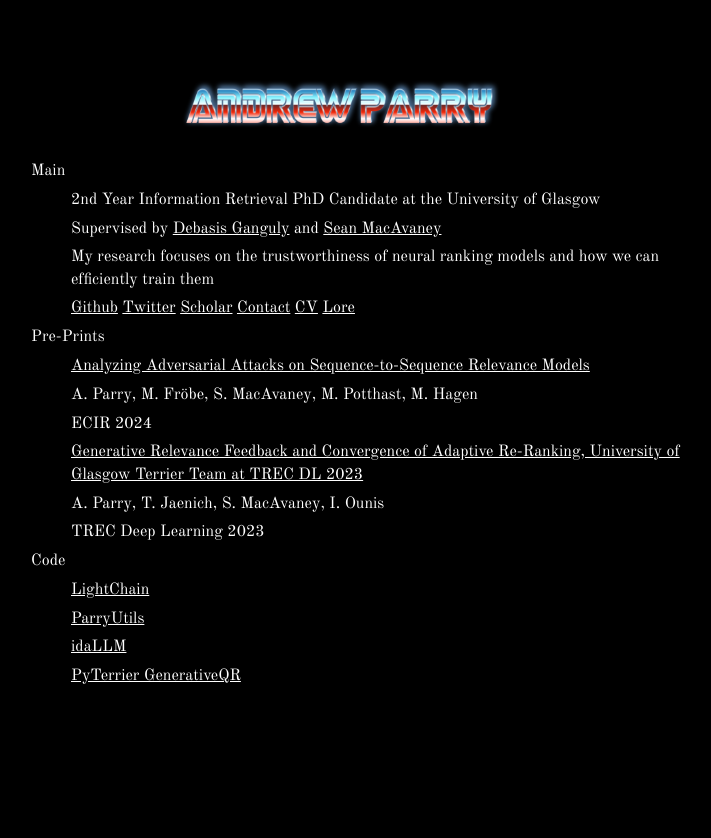
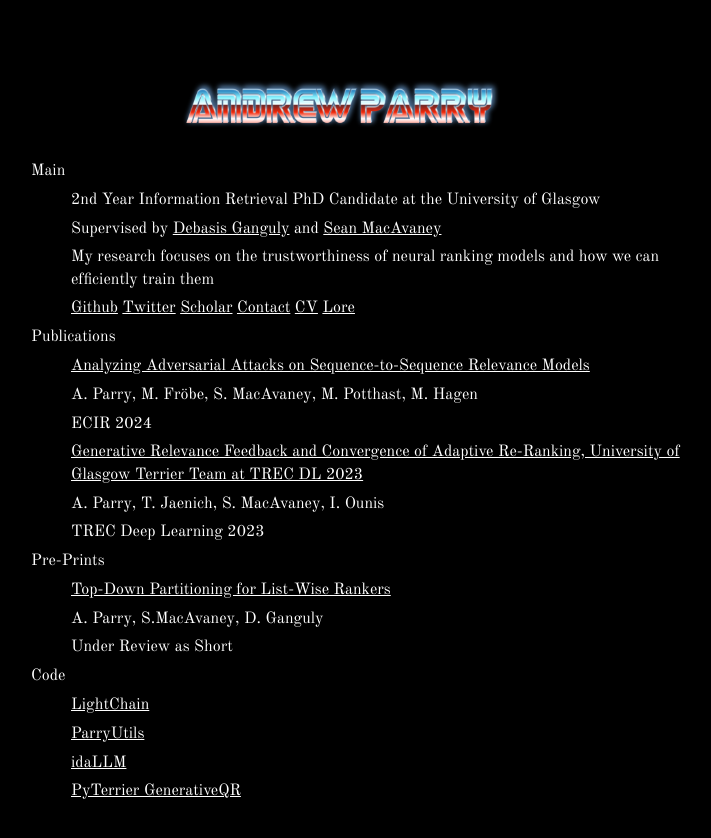
Before and after one commit to Parry-Parry/parry-parry.github.io, a Jekyll site: the page built from index.md, in a window 1280 px wide. Shown: the top 838 px of the page, without its empty margins (299-1010 px from the left). Built offline with Jekyll 4.4.1, drawn with Linux system fonts in a browser that asks for light colours.

Commit message:
new preprint

```diff
--- a/_data/menu.yml
+++ b/_data/menu.yml
@@ -8,7 +8,7 @@ entries:
     - title: Supervised by <a href="https://gdebasis.github.io/">Debasis Ganguly</a> and <a href="https://macavaney.us/">Sean MacAvaney</a>
     - title: My research focuses on the trustworthiness of neural ranking models and how we can efficiently train them
     - title: <a href="https://github.com/Parry-Parry">Github</a> <a href="https://twitter.com/MrParryParry">Twitter</a> <a href="https://scholar.google.com/citations?hl=en&view_op=list_works&gmla=AH70aAWZyGD-cjqLoT_bxNilgrsPhMs_omGP1J8UFQavfwT8fki2b4AaYfouuu9vYf5UEm7I2WwCKKcbkh_znVR5uwa7&user=F_S1DXkAAAAJ">Scholar</a> <a href="contact">Contact</a> <a href="cv">CV</a> <a href="about">Lore</a>
-  - title: Pre-Prints
+  - title: Publications
     entries:
       - title: Analyzing Adversarial Attacks on Sequence-to-Sequence Relevance Models
         url: https://parry-parry.github.io/assets/pdf/adv_seq2seq.pdf
@@ -18,6 +18,12 @@ entries:
         url: https://parry-parry.github.io/assets/pdf/dl23.pdf
       - title: A. Parry, T. Jaenich, S. MacAvaney, I. Ounis
       - title: TREC Deep Learning 2023
+  - title: Pre-Prints
+    entries:
+      - title: Top-Down Partitioning for List-Wise Rankers
+        url: https://parry-parry.github.io/assets/pdf/pivot.pdf
+      - title: "A. Parry, S.MacAvaney, D. Ganguly"
+      - title: "Under Review as Short"
   - title: Code
     entries:
       - title: LightChain
```
Also changed, not shown: 1 other file.
